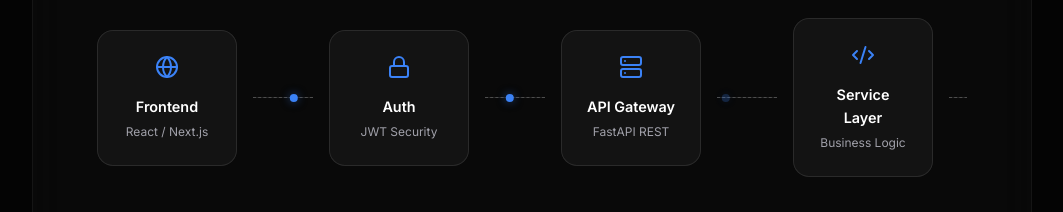
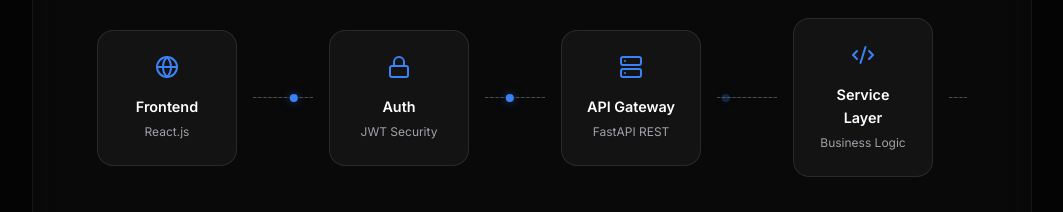
Before and after one commit to KJoshiSaiGovind/portfolio-website, a Next.js app: page / in a window 1280 px wide. Shown: the part 1200-1412 px from the top of the page, without its empty margins (108-1171 px from the left). Built offline with nearby package versions, Linux system fonts and the light colour scheme.

Commit message:
fix: remove Next.js from System Architecture flow, only keep React.js

```diff
--- a/sections/About.tsx
+++ b/sections/About.tsx
@@ -6,7 +6,7 @@ import FadeIn from "@/components/animations/FadeIn";
 import styles from "./About.module.css";
 
 const ARCH_NODES = [
-  { id: "frontend", icon: Globe, label: "Frontend", detail: "React / Next.js" },
+  { id: "frontend", icon: Globe, label: "Frontend", detail: "React.js" },
   { id: "auth", icon: Lock, label: "Auth", detail: "JWT Security" },
   { id: "api", icon: Server, label: "API Gateway", detail: "FastAPI REST" },
   { id: "service", icon: Code2, label: "Service Layer", detail: "Business Logic" },
```
